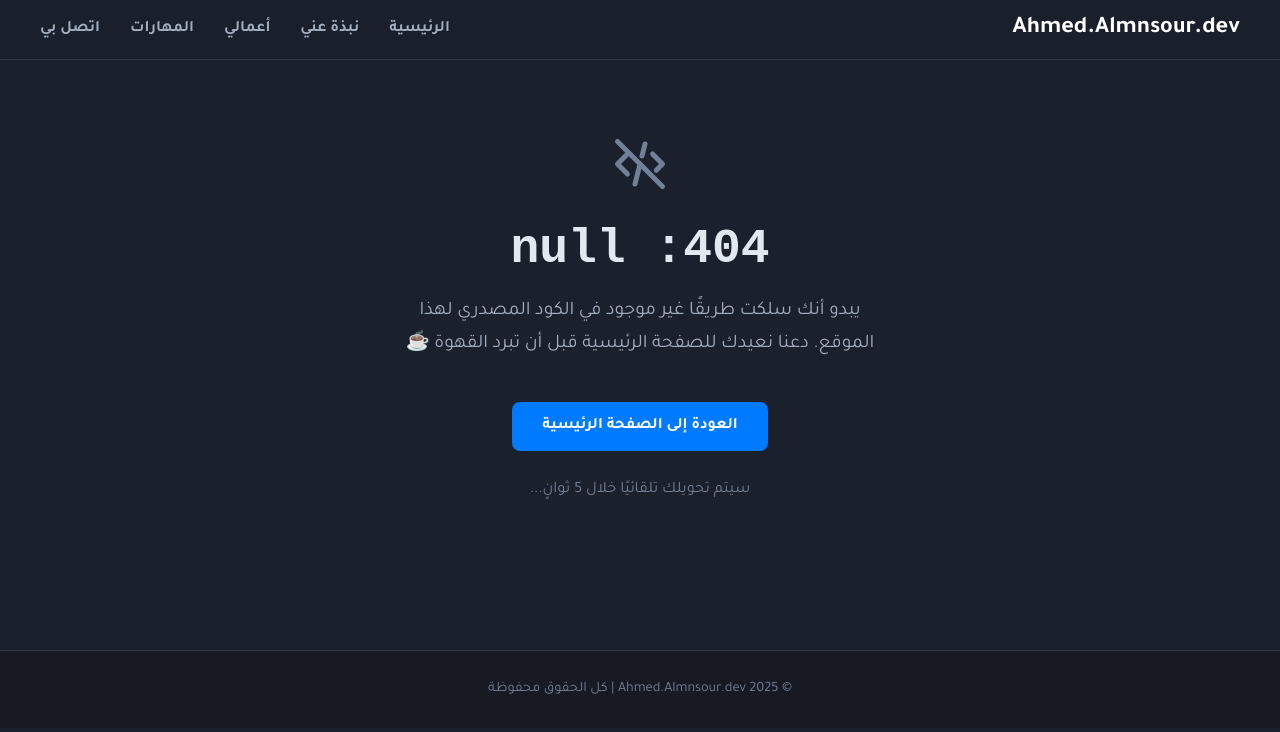
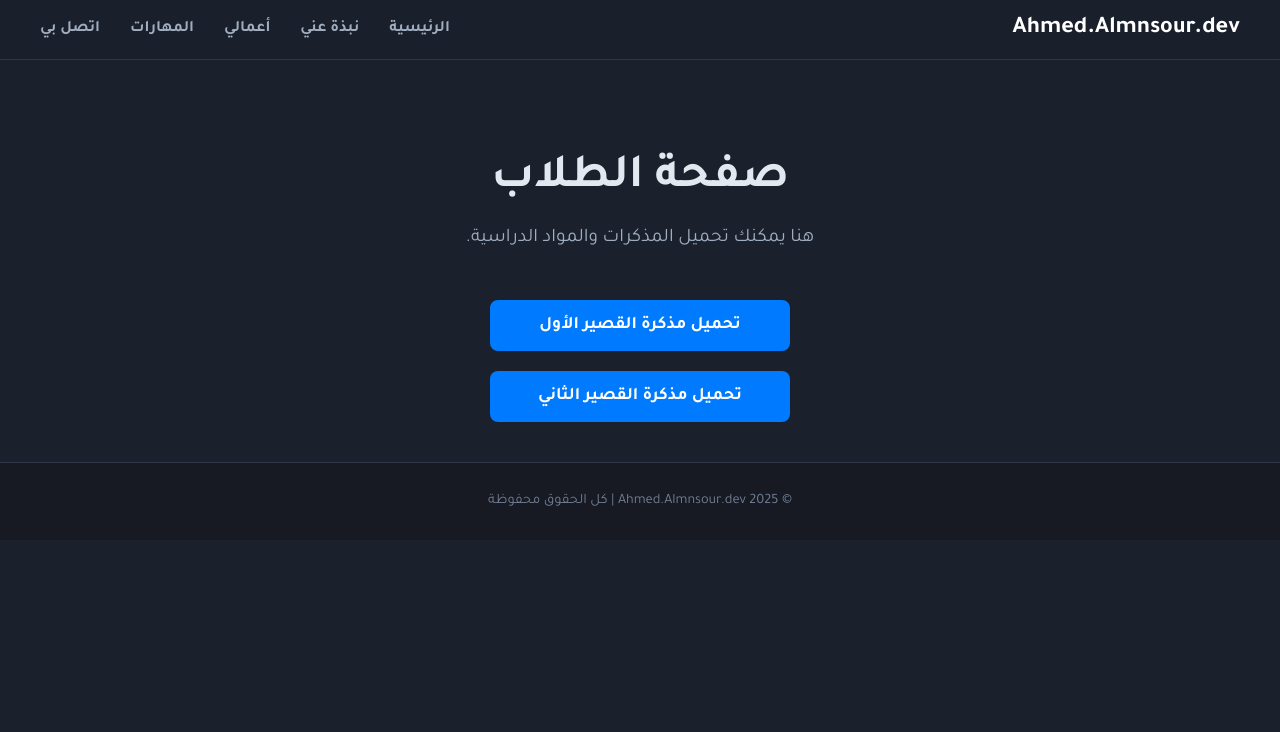
Before and after one commit to ahmedalmnsour/ahmed-almnsour-dev, a Next.js app: page /students in a window 1280 px wide. Before the commit this address had no page. Shown: the top 732 px of the page. Built offline with nearby package versions, Linux system fonts and the light colour scheme.

Commit message:
upgrade dashboard 4.4.9

```diff
--- /dev/null
+++ b/app/students/page.js
@@ -0,0 +1,42 @@
+import React from 'react';
+import styles from './students.module.css';
+
+// 1. قائمة المذكرات (اسم العرض، واسم الملف الفعلي في مجلد public/files)
+const memos = [
+  {
+    title: 'تحميل مذكرة القصير الأول',
+    filename: 'q1_memo.pdf' // <-- تأكد من مطابقة اسم الملف لديك
+  },
+  {
+    title: 'تحميل مذكرة القصير الثاني',
+    filename: 'q2_memo.pdf' // <-- تأكد من مطابقة اسم الملف لديك
+  }
+  // يمكنك إضافة المزيد من المذكرات هنا بنفس الطريقة
+];
+
+export default function StudentsPage() {
+  return (
+    <main className="main-content">
+      <section className={styles.studentsSection}>
+        <div className={styles.header}>
+          <h1>صفحة الطلاب</h1>
+          <p>هنا يمكنك تحميل المذكرات والمواد الدراسية.</p>
+        </div>
+
+        {/* 2. استخدام map لإنشاء الأزرار تلقائيًا */}
+        <div className={styles.downloadLinks}>
+          {memos.map((memo, index) => (
+            <a
+              key={index}
+              href={`/files/${memo.filename}`} // الرابط إلى الملف
+              download // هذه الخاصية تخبر المتصفح ببدء التحميل
+              className={styles.downloadButton}
+            >
+              {memo.title} {/* النص الذي يظهر على الزر */}
+            </a>
+          ))}
+        </div>
+      </section>
+    </main>
+  );
+}
--- /dev/null
+++ b/app/students/students.module.css
@@ -0,0 +1,52 @@
+/* students.module.css */
+
+.studentsSection {
+  padding: 40px 20px;
+  max-width: 900px;
+  margin: 0 auto;
+}
+
+.header {
+  text-align: center;
+  margin-bottom: 50px;
+}
+
+.header h1 {
+  font-size: 3rem;
+  margin-bottom: 10px;
+  color: #E2E8F0;
+}
+
+.header p {
+  font-size: 1.2rem;
+  color: #A0AEC0;
+}
+
+/* --- تنسيقات جديدة --- */
+.downloadLinks {
+  display: flex; /* لترتيب الأزرار */
+  flex-direction: column; /* لترتيبها عموديًا */
+  align-items: center; /* لتوسيط الأزرار */
+  gap: 20px; /* مسافة بين الأزرار */
+}
+
+.downloadButton {
+  display: inline-block; /* ليتصرف كزر */
+  background-color: #007BFF; /* لوننا المميز */
+  color: white;
+  padding: 15px 35px; /* حجم الزر */
+  text-decoration: none;
+  border-radius: 8px; /* حواف دائرية قليلاً */
+  font-size: 1.1rem;
+  font-weight: bold;
+  font-family: 'Tajawal', sans-serif; /* خطنا المعتمد */
+  min-width: 300px; /* عرض أدنى للزر للحفاظ على التناسق */
+  text-align: center; /* توسيط النص داخل الزر */
+  transition: transform 0.2s, background-color 0.2s;
+}
+
+.downloadButton:hover {
+  transform: scale(1.05); /* تأثير بسيط عند المرور */
+  background-color: #0056b3; /* لون أغمق قليلاً عند المرور */
+}
+/* --- نهاية التنسيقات الجديدة --- */
```
